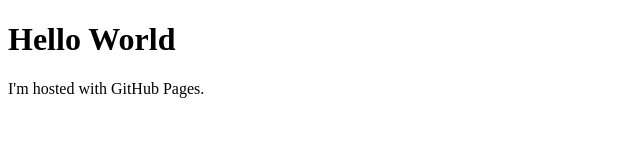
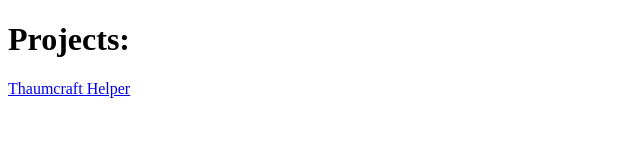
Before and after one commit to ShaneCourtrille/shanecourtrille.github.io, a plain HTML site: page index.html in a window 1280 px wide. Shown: the whole page, without its empty margins (0-640 px from the left). Drawn offline with Linux system fonts and the light colour scheme.

Commit message:
Testing sub projects

```diff
--- a/index.html
+++ b/index.html
@@ -1,7 +1,7 @@
 <!DOCTYPE html>
 <html>
 <body>
-<h1>Hello World</h1>
-<p>I'm hosted with GitHub Pages.</p>
+<h1>Projects:</h1>
+<a href='http://shanecourtrille.github.io/thaumcraft-helper/index.html'>Thaumcraft Helper</a>
 </body>
 </html>
```
Also changed, not shown: thaumcraft-helper/index.html (added, +6 -0 lines).
